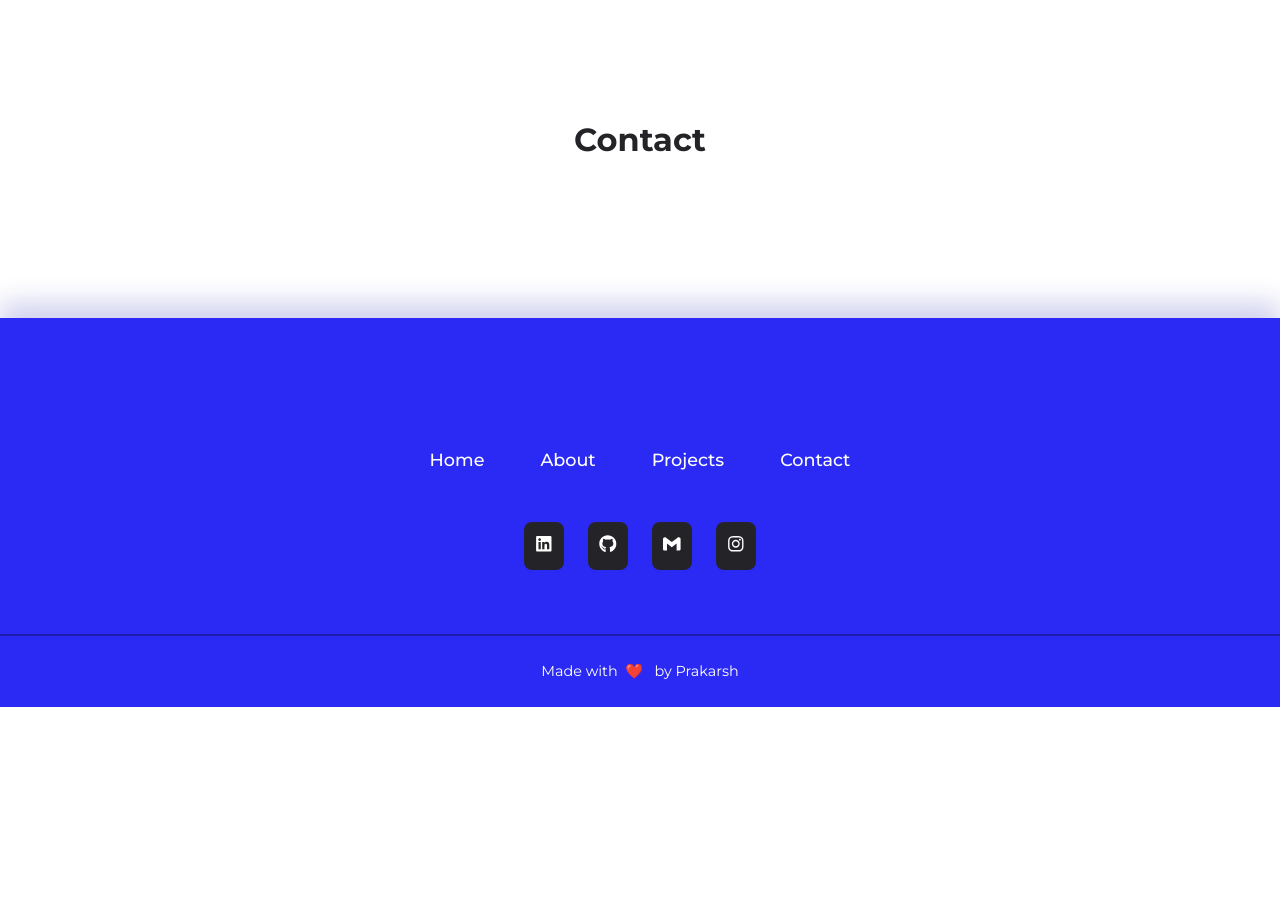
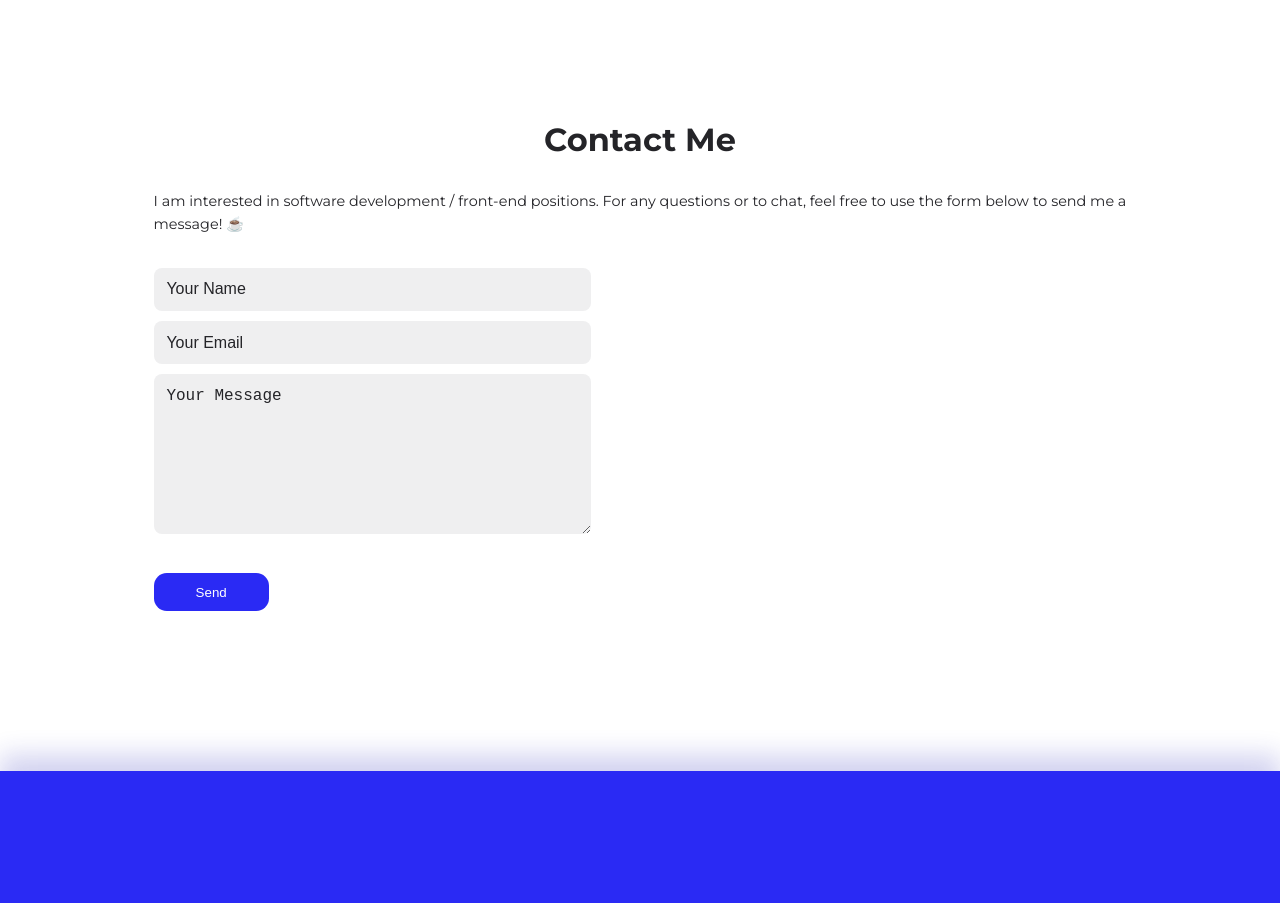
Before and after one commit to PrakarshKamal/prakarshkamal.github.io, a React (Create React App) app: page / in a window 1280 px wide. Shown: the part 3720-4623 px from the top of the page. Before the commit the page ends 4427 px from the top, so only its background shows below. Built offline with nearby package versions, Linux system fonts and the light colour scheme.

Commit message:
contact component

```diff
--- a/src/sections/contact/Contact.css
+++ b/src/sections/contact/Contact.css
@@ -0,0 +1,41 @@
+.contact-me {
+  text-align: center;
+}
+
+.para-text {
+  padding-top: 2rem;
+  padding-bottom: 2rem;
+  color: var(--color-black);
+}
+
+input[type="text"],
+input[type="email"] {
+  width: 45%;
+  background: var(--color-light);
+  font-size: 1rem;
+  font-weight: 500;
+  color: var(--color-black);
+  padding: 0.8rem;
+  border-radius: var(--border-radius-3);
+  margin-bottom: 0.6rem;
+}
+
+input::placeholder {
+  color: var(--color-black);
+}
+
+textarea {
+  min-width: 45%;
+  min-height: 10rem;
+  background: var(--color-light);
+  font-size: 1rem;
+  font-weight: 500;
+  color: var(--color-black);
+  padding: 0.8rem;
+  border-radius: var(--border-radius-3);
+  margin-bottom: 2rem;
+}
+
+textarea::placeholder {
+  color: var(--color-black);
+}
--- a/src/sections/contact/Contact.jsx
+++ b/src/sections/contact/Contact.jsx
@@ -1,10 +1,80 @@
-import React from "react";
+import React, { useRef } from "react";
+import emailjs from "@emailjs/browser";
 import "./Contact.css";
 
 const Contact = () => {
+  const contactFormRef = useRef();
+
+  const sendEmail = (email) => {
+    email.preventDefault();
+
+    emailjs
+      .sendForm(
+        "service_bm5lo92",
+        "contact_form",
+        contactFormRef.current,
+        "FhPhEFnTv05Wi4XBF"
+      )
+      .then(
+        () => {
+          alert("Your message has been sent!");
+          window.location.reload();
+        },
+        () => {
+          alert("Failed to send, please try again");
+        }
+      );
+  };
+
   return (
     <section id="contact">
-      <h2>Contact</h2>
+      <div className="container contact__container">
+        <div className="text-zone">
+          <h2 className="contact-me">Contact Me</h2>
+          <p className="para-text">
+            I am interested in software development / front-end positions. For
+            any questions or to chat, feel free to use the form below to send me
+            a message! ☕
+          </p>
+          <div className="contact-form">
+            <form ref={contactFormRef} onSubmit={sendEmail}>
+              <ul>
+                <li className="half-row">
+                  <input
+                    type="text"
+                    name="name"
+                    placeholder="Your Name"
+                    required
+                  />
+                </li>
+                <li className="half-row">
+                  <input
+                    type="email"
+                    name="email"
+                    placeholder="Your Email"
+                    required
+                  />
+                </li>
+                <li>
+                  <textarea
+                    placeholder="Your Message"
+                    name="message"
+                    required
+                  />
+                </li>
+                <li>
+                  <input
+                    type="submit"
+                    name="submit"
+                    className="button primary"
+                    value="Send"
+                  />
+                </li>
+              </ul>
+            </form>
+          </div>
+        </div>
+      </div>
     </section>
   );
 };
```
